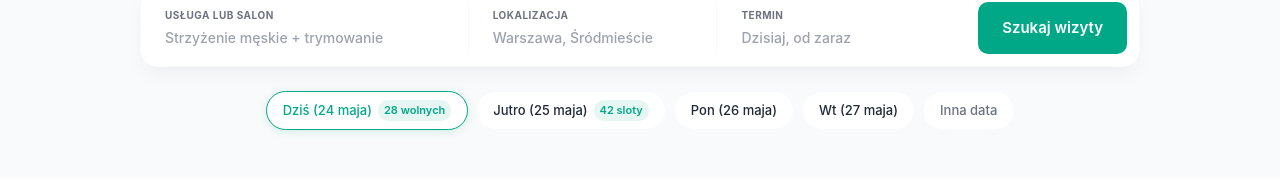
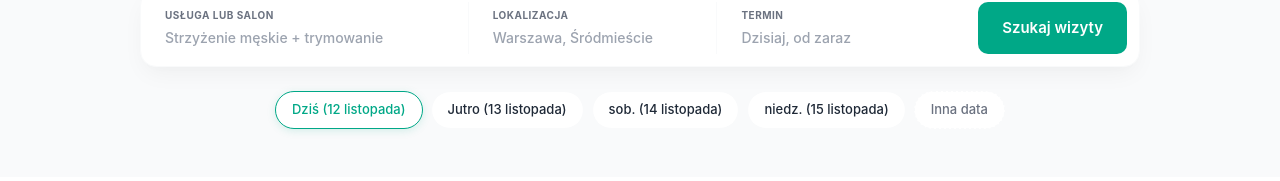
Before and after one commit to Choffel/osiedle-booking, an Angular app in the folder osiedle-booking-frontend/: page / in a window 1280 px wide. Shown: the part 316-497 px from the top of the page. Built offline with nearby package versions, Linux system fonts and the light colour scheme.

Commit message:
Add dynamic date selection to hero search
Generate upcoming date options dynamically, display localized labels, and track the selected date in the hero search component.

```diff
--- a/osiedle-booking-frontend/src/app/features/home/components/hero-search/hero-search.html
+++ b/osiedle-booking-frontend/src/app/features/home/components/hero-search/hero-search.html
@@ -46,14 +46,15 @@
 
   <!-- Быстрый выбор дат -->
   <div class="hero-search__dates">
-    <button type="button" class="date-chip date-chip--active">
-      Dziś (24 maja) <span class="date-chip__count">28 wolnych</span>
-    </button>
-    <button type="button" class="date-chip">
-      Jutro (25 maja) <span class="date-chip__count">42 sloty</span>
-    </button>
-    <button type="button" class="date-chip">Pon (26 maja)</button>
-    <button type="button" class="date-chip">Wt (27 maja)</button>
+    @for (day of upcomingDays; track day.isoDate) {
+      <button
+        type="button"
+        class="date-chip"
+        [class.date-chip--active]="selectedDate()?.isoDate === day.isoDate"
+        (click)="selectDate(day)">
+        {{ day.dayLabel }} ({{ day.dateLabel }})
+      </button>
+    }
     <button type="button" class="date-chip date-chip--picker">Inna data</button>
   </div>
 </section>
--- a/osiedle-booking-frontend/src/app/features/home/components/hero-search/hero-search.ts
+++ b/osiedle-booking-frontend/src/app/features/home/components/hero-search/hero-search.ts
@@ -1,4 +1,7 @@
-import { Component } from '@angular/core';
+import { Component, signal } from '@angular/core';
+import { generateUpcomingDays } from '../../../../utils/date.utils';
+import { DateOption } from '../../../../../models/DateOption';
+
 
 @Component({
   imports: [],
@@ -7,5 +10,10 @@ import { Component } from '@angular/core';
   templateUrl: './hero-search.html',
 })
 export class HeroSearchComponent {
+  upcomingDays = generateUpcomingDays();
+  selectedDate = signal<DateOption | null>(this.upcomingDays[0] ?? null);
 
+  selectDate(day: DateOption): void {
+    this.selectedDate.set(day);
+  }
 }
--- /dev/null
+++ b/osiedle-booking-frontend/src/app/utils/date.utils.ts
@@ -0,0 +1,40 @@
+import { DateOption } from '../../models/DateOption';
+
+export function generateUpcomingDays(): DateOption[]
+{
+  const today = new Date();
+  const days: DateOption[] = [];
+
+  for (let i = 0; i < 4; i++){
+    const targetDate = new Date(today);
+    targetDate.setDate(today.getDate() + i);
+
+    if(i === 0){
+      days.push({
+        isoDate: targetDate.toISOString().split('T')[0],
+        dayLabel: 'Dziś',
+        dateLabel: targetDate.toLocaleDateString('pl-PL', { day: 'numeric', month: 'long' }),
+      });
+
+      continue;
+    }
+
+    if (i === 1) {
+      days.push({
+        isoDate: targetDate.toISOString().split('T')[0],
+        dayLabel: 'Jutro',
+        dateLabel: targetDate.toLocaleDateString('pl-PL', { day: 'numeric', month: 'long' }),
+      });
+
+      continue;
+    }
+
+    days.push({
+      isoDate: targetDate.toISOString().split('T')[0],
+      dayLabel: targetDate.toLocaleDateString('pl-PL', { weekday: 'short' }),
+      dateLabel: targetDate.toLocaleDateString('pl-PL', { day: 'numeric', month: 'long' }),
+    });
+  }
+
+  return days;
+}
--- /dev/null
+++ b/osiedle-booking-frontend/src/models/DateOption.ts
@@ -0,0 +1,5 @@
+export interface DateOption {
+  isoDate: string;
+  dayLabel: string;
+  dateLabel: string;
+}
```
